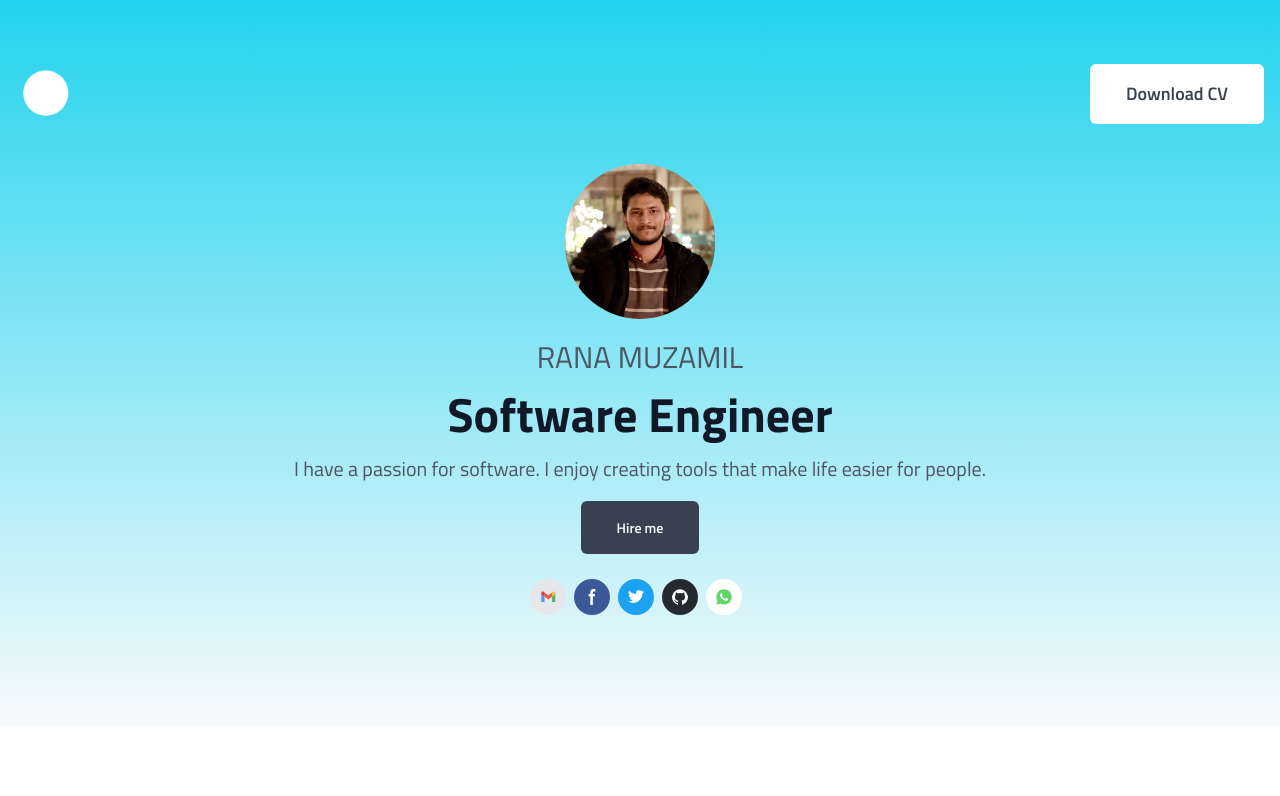
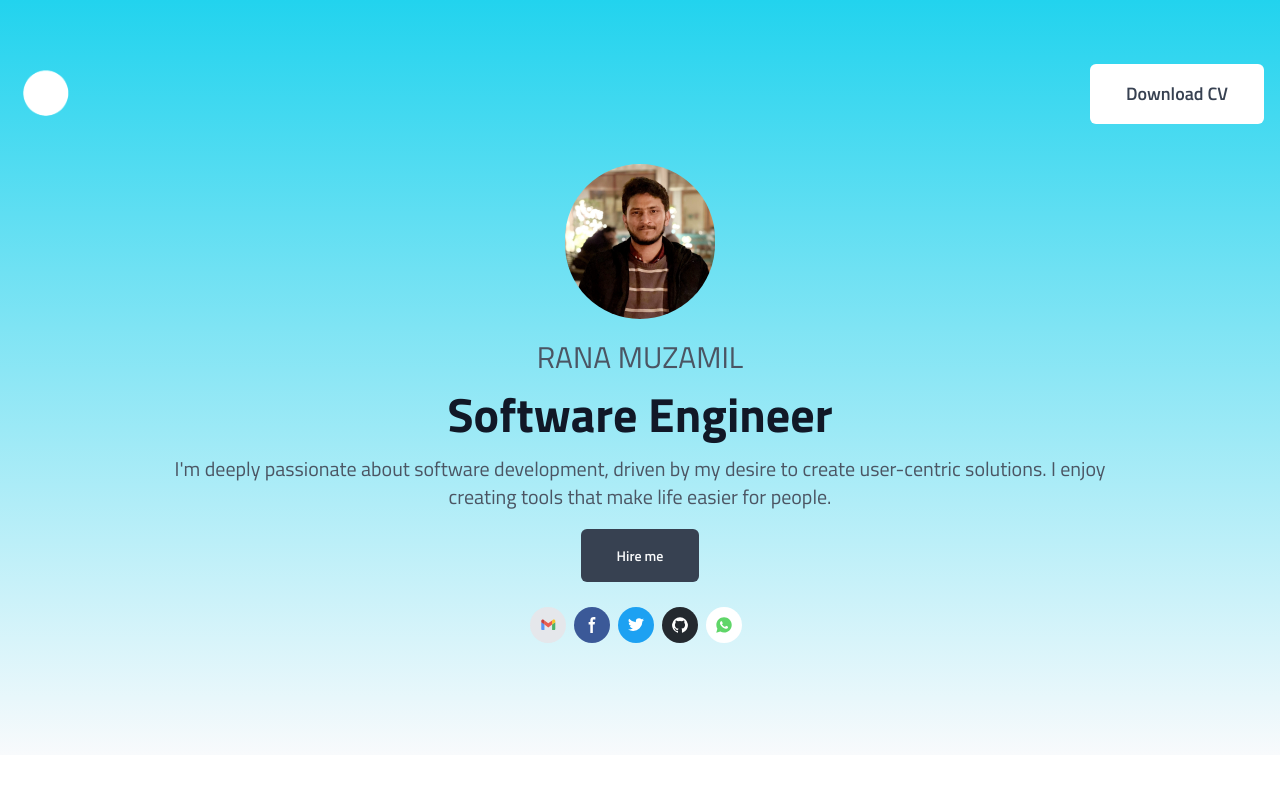
Before and after one commit to RanaMuzamal/LinkFolio, a Next.js app: page / in a window 1280 px wide. Shown: the top 796 px of the page. Built offline with nearby package versions, Linux system fonts and the light colour scheme.

Commit message:
update navbar

```diff
--- a/components/Navbar.jsx
+++ b/components/Navbar.jsx
@@ -37,9 +37,10 @@ function Navbar() {
             Software Engineer
           </h1>
 
-          <p className="font-normal text-gray-600 text-md md:text-xl mb-8">
-            I have a passion for software. I enjoy creating tools that make life
-            easier for people.
+          <p className="font-normal text-gray-600 text-md md:text-xl mb-8 md:px-32 px-0">
+            I'm deeply passionate about software development, driven by my
+            desire to create user-centric solutions. I enjoy creating tools that
+            make life easier for people.
           </p>
 
           <Link
@@ -113,7 +114,7 @@ function Navbar() {
                 viewBox="0 0 8 19"
               >
                 <path
-                  fill-rule="evenodd"
+                  fillRule="evenodd"
                   d="M6.135 3H8V0H6.135a4.147 4.147 0 0 0-4.142 4.142V6H0v3h2v9.938h3V9h2.021l.592-3H5V3.591A.6.6 0 0 1 5.592 3h.543Z"
                   clipRule="evenodd"
                 />
@@ -131,7 +132,7 @@ function Navbar() {
                 viewBox="0 0 20 17"
               >
                 <path
-                  fill-rule="evenodd"
+                  fillRule="evenodd"
                   d="M20 1.892a8.178 8.178 0 0 1-2.355.635 4.074 4.074 0 0 0 1.8-2.235 8.344 8.344 0 0 1-2.605.98A4.13 4.13 0 0 0 13.85 0a4.068 4.068 0 0 0-4.1 4.038 4 4 0 0 0 .105.919A11.705 11.705 0 0 1 1.4.734a4.006 4.006 0 0 0 1.268 5.392 4.165 4.165 0 0 1-1.859-.5v.05A4.057 4.057 0 0 0 4.1 9.635a4.19 4.19 0 0 1-1.856.07 4.108 4.108 0 0 0 3.831 2.807A8.36 8.36 0 0 1 0 14.184 11.732 11.732 0 0 0 6.291 16 11.502 11.502 0 0 0 17.964 4.5c0-.177 0-.35-.012-.523A8.143 8.143 0 0 0 20 1.892Z"
                   clipRule="evenodd"
                 />
@@ -149,7 +150,7 @@ function Navbar() {
                 viewBox="0 0 20 20"
               >
                 <path
-                  fill-rule="evenodd"
+                  fillRule="evenodd"
                   d="M10 .333A9.911 9.911 0 0 0 6.866 19.65c.5.092.678-.215.678-.477 0-.237-.01-1.017-.014-1.845-2.757.6-3.338-1.169-3.338-1.169a2.627 2.627 0 0 0-1.1-1.451c-.9-.615.07-.6.07-.6a2.084 2.084 0 0 1 1.518 1.021 2.11 2.11 0 0 0 2.884.823c.044-.503.268-.973.63-1.325-2.2-.25-4.516-1.1-4.516-4.9A3.832 3.832 0 0 1 4.7 7.068a3.56 3.56 0 0 1 .095-2.623s.832-.266 2.726 1.016a9.409 9.409 0 0 1 4.962 0c1.89-1.282 2.717-1.016 2.717-1.016.366.83.402 1.768.1 2.623a3.827 3.827 0 0 1 1.02 2.659c0 3.807-2.319 4.644-4.525 4.889a2.366 2.366 0 0 1 .673 1.834c0 1.326-.012 2.394-.012 2.72 0 .263.18.572.681.475A9.911 9.911 0 0 0 10 .333Z"
                   clipRule="evenodd"
                 />
```
